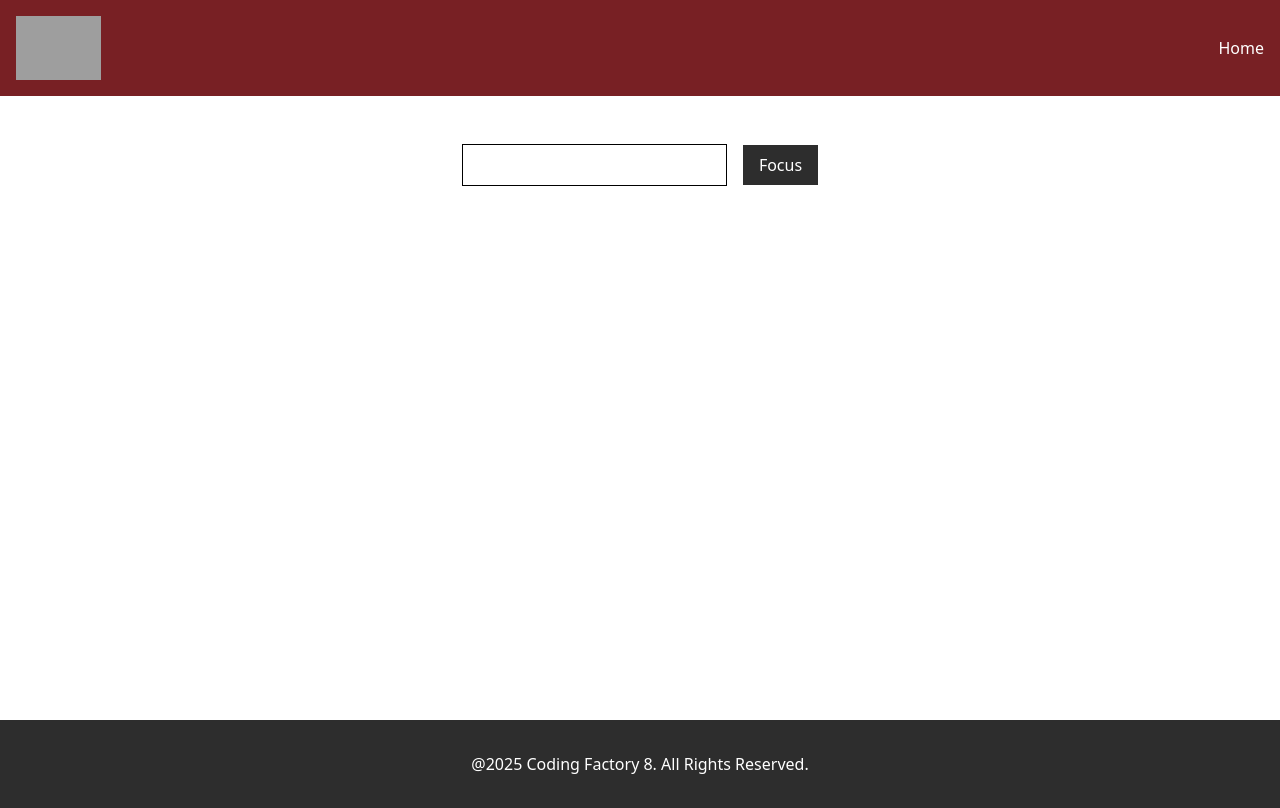
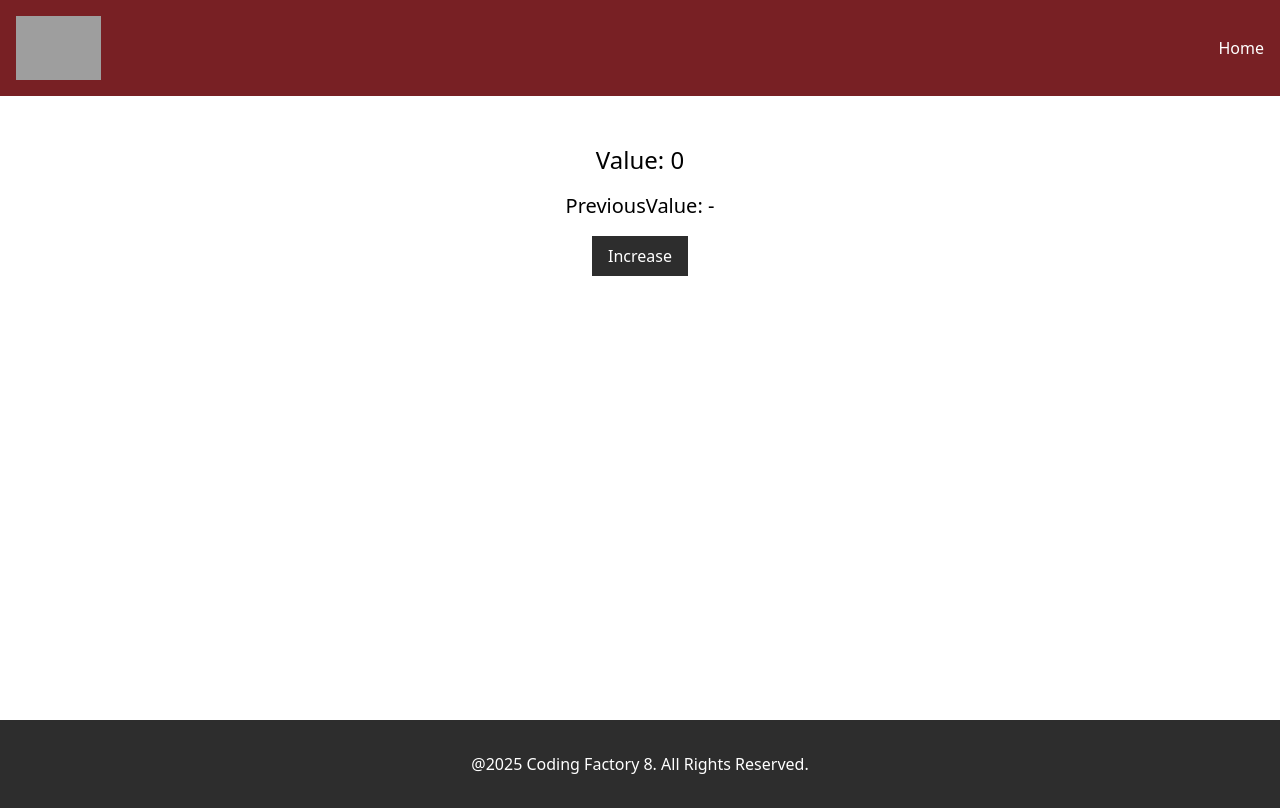
Before and after one commit to Vpetros/cf8-react-intro, a React app: page / in a window 1280 px wide. Built offline with nearby package versions, Linux system fonts and the light colour scheme; grey boxes are pictures that could not be loaded; the HTML template or start-up script is replaced by a standard one.

Commit message:
feat: add PreviousValue component using ref

```diff
--- a/src/App.tsx
+++ b/src/App.tsx
@@ -7,7 +7,8 @@
 // import ArrowFunctionalComponentWithPropsType from "./components/ArrowFunctionalComponentWithPropsType.tsx";
 // import Card from "./components/Card.tsx";
 import Layout from "./components/Layout.tsx";
-import FocusInput from "./components/FocusInput.tsx";
+import PreviousValue from "./components/PreviousValue.tsx";
+// import FocusInput from "./components/FocusInput.tsx";
 // import WindowSize from "./components/WindowSize.tsx";
 // import CounterAdvanced from "./components/CounterAdvanced.tsx";
 // import CounterWithCustomHook from "./components/CounterWithCustomHook.tsx";
@@ -67,7 +68,8 @@
                 {/*<NameChangerWithEffect/>*/}
                 {/*<Timer/>*/}
                 {/*<WindowSize/>*/}
-                <FocusInput/>
+                {/*<FocusInput/>*/}
+                <PreviousValue/>
 
             </Layout>
         </>
--- /dev/null
+++ b/src/components/PreviousValue.tsx
@@ -0,0 +1,27 @@
+import CounterButton from "./CounterButton.tsx";
+import {useState, useRef, useEffect} from "react";
+
+const PreviewsValue = () =>{
+    const [count, setCount] = useState(0);
+    const prevCountRef = useRef<number | null>(null);
+
+    useEffect(() => {
+        prevCountRef.current = count;
+        console.log("prevCountRef", prevCountRef.current);
+    }, [count])
+
+    return (
+        <>
+            <div className="text-center pt-12">
+                <h1 className="text-2xl mb-4">Value: {count}</h1>
+                <h2 className="text-xl mb-4">PreviousValue: {prevCountRef.current ?? "-"}</h2>
+                <CounterButton
+                    onClick={() => setCount((prev) => prev + 1)}
+                    label="Increase"/>
+            </div>
+
+        </>
+    )
+}
+
+export default PreviewsValue;
```
